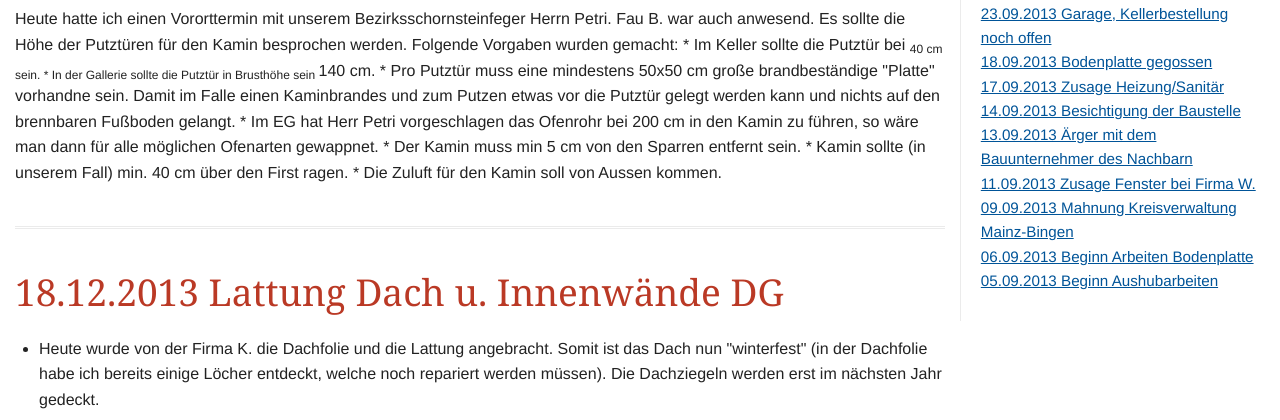
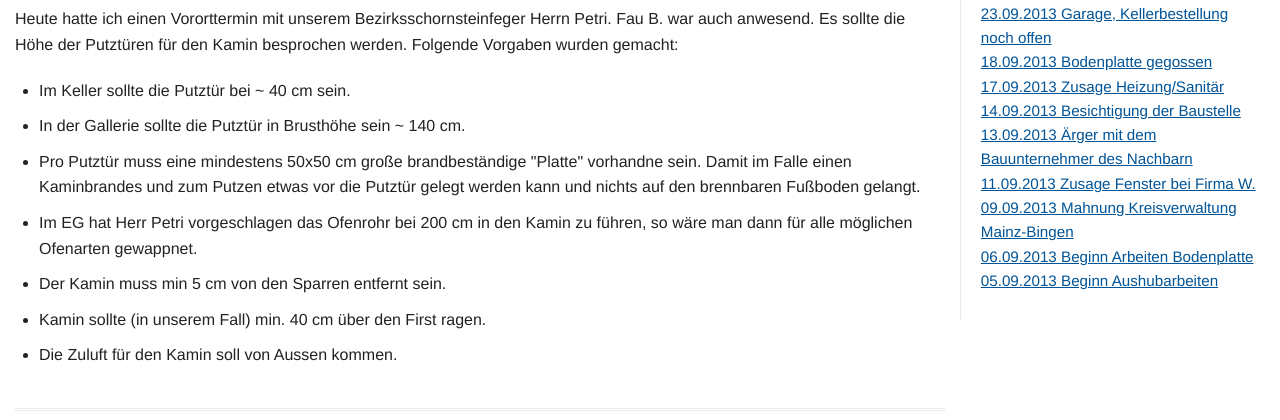
Before and after one commit to Stephschu/stephschu.github.io, a plain HTML site: page index.html in a window 1280 px wide. Shown: the part 479-899 px from the top of the page. Drawn offline with Linux system fonts and the light colour scheme.

Commit message:
- Schornsteinfeger - Dach

```diff
--- a/index.html
+++ b/index.html
@@ -412,15 +412,33 @@ span.icon > [class^="icon-"], span.icon > [class*=" icon-"] { cursor: default; }
 <div class="sectionbody">
 <div class="paragraph">
 <p>Heute hatte ich einen Vororttermin mit unserem Bezirksschornsteinfeger Herrn Petri. Fau B. war auch anwesend. Es sollte die Höhe der Putztüren für den Kamin besprochen werden.
-Folgende Vorgaben wurden gemacht:
-* Im Keller sollte die Putztür bei <sub> 40 cm sein.
-* In der Gallerie sollte die Putztür in Brusthöhe sein </sub> 140 cm.
-* Pro Putztür muss eine mindestens 50x50 cm große brandbeständige "Platte" vorhandne sein. Damit im Falle einen Kaminbrandes und zum Putzen etwas vor die Putztür gelegt werden kann
-und nichts auf den brennbaren Fußboden gelangt.
-* Im EG hat Herr Petri vorgeschlagen das Ofenrohr bei 200 cm in den Kamin zu führen, so wäre man dann für alle möglichen Ofenarten gewappnet.
-* Der Kamin muss min 5 cm von den Sparren entfernt sein.
-* Kamin sollte (in unserem Fall) min. 40 cm über den First ragen.
-* Die Zuluft für den Kamin soll von Aussen kommen.</p>
+Folgende Vorgaben wurden gemacht:</p>
+</div>
+<div class="ulist">
+<ul>
+<li>
+<p>Im Keller sollte die Putztür bei ~ 40 cm sein.</p>
+</li>
+<li>
+<p>In der Gallerie sollte die Putztür in Brusthöhe sein ~ 140 cm.</p>
+</li>
+<li>
+<p>Pro Putztür muss eine mindestens 50x50 cm große brandbeständige "Platte" vorhandne sein. Damit im Falle einen Kaminbrandes und zum Putzen etwas vor die Putztür gelegt werden kann
+und nichts auf den brennbaren Fußboden gelangt.</p>
+</li>
+<li>
+<p>Im EG hat Herr Petri vorgeschlagen das Ofenrohr bei 200 cm in den Kamin zu führen, so wäre man dann für alle möglichen Ofenarten gewappnet.</p>
+</li>
+<li>
+<p>Der Kamin muss min 5 cm von den Sparren entfernt sein.</p>
+</li>
+<li>
+<p>Kamin sollte (in unserem Fall) min. 40 cm über den First ragen.</p>
+</li>
+<li>
+<p>Die Zuluft für den Kamin soll von Aussen kommen.</p>
+</li>
+</ul>
 </div>
 </div>
 </div>
@@ -817,7 +835,7 @@ So könnten keine Baggerarbeiten durchgeführt werden. Er müsse die Stahlstütz
 </div>
 <div id="footer">
 <div id="footer-text">
-Last updated 2014-01-16 21:28:17 CET
+Last updated 2014-01-16 22:15:05 CET
 </div>
 </div>
 </body>
```
Also changed, not shown: 1 other file.
